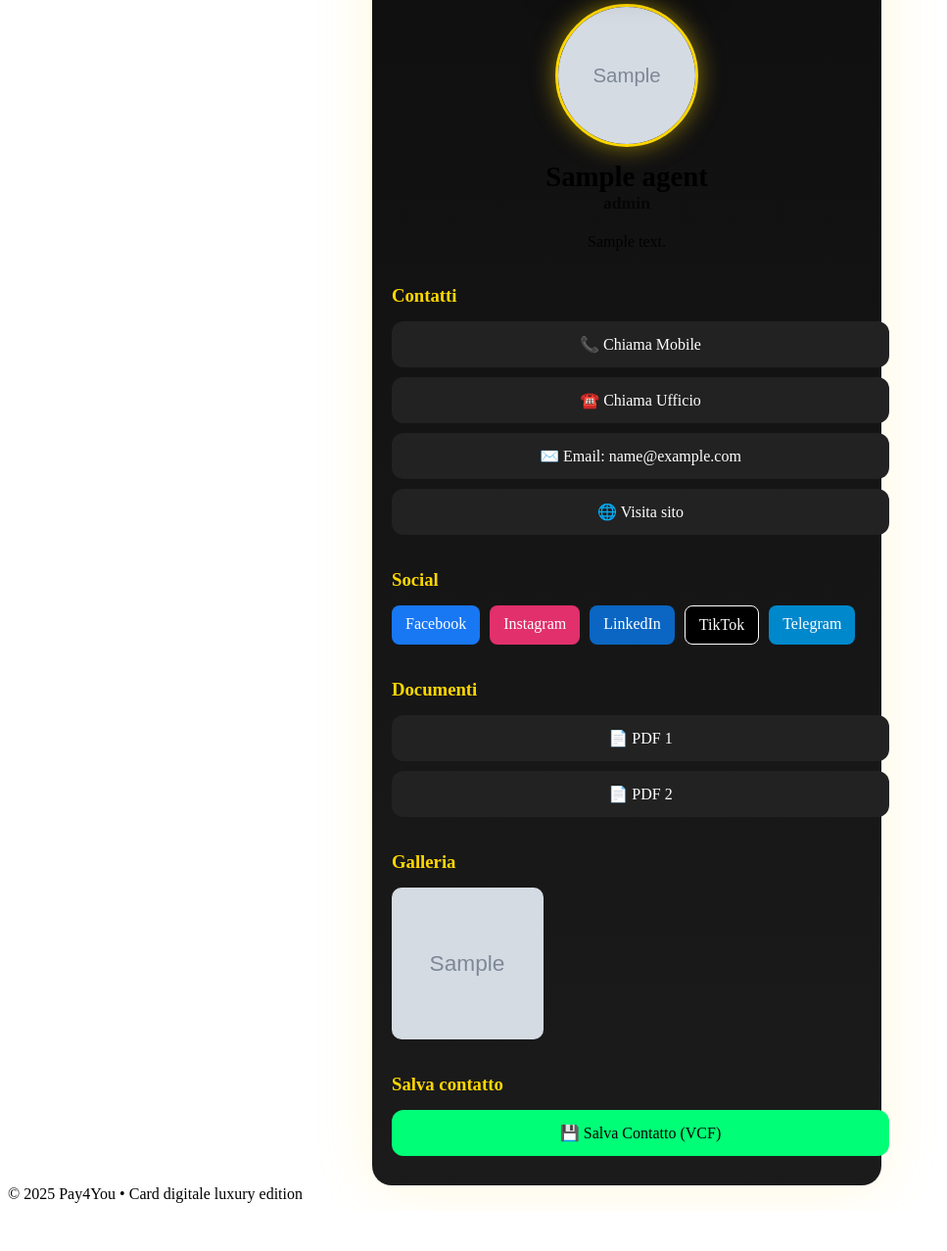
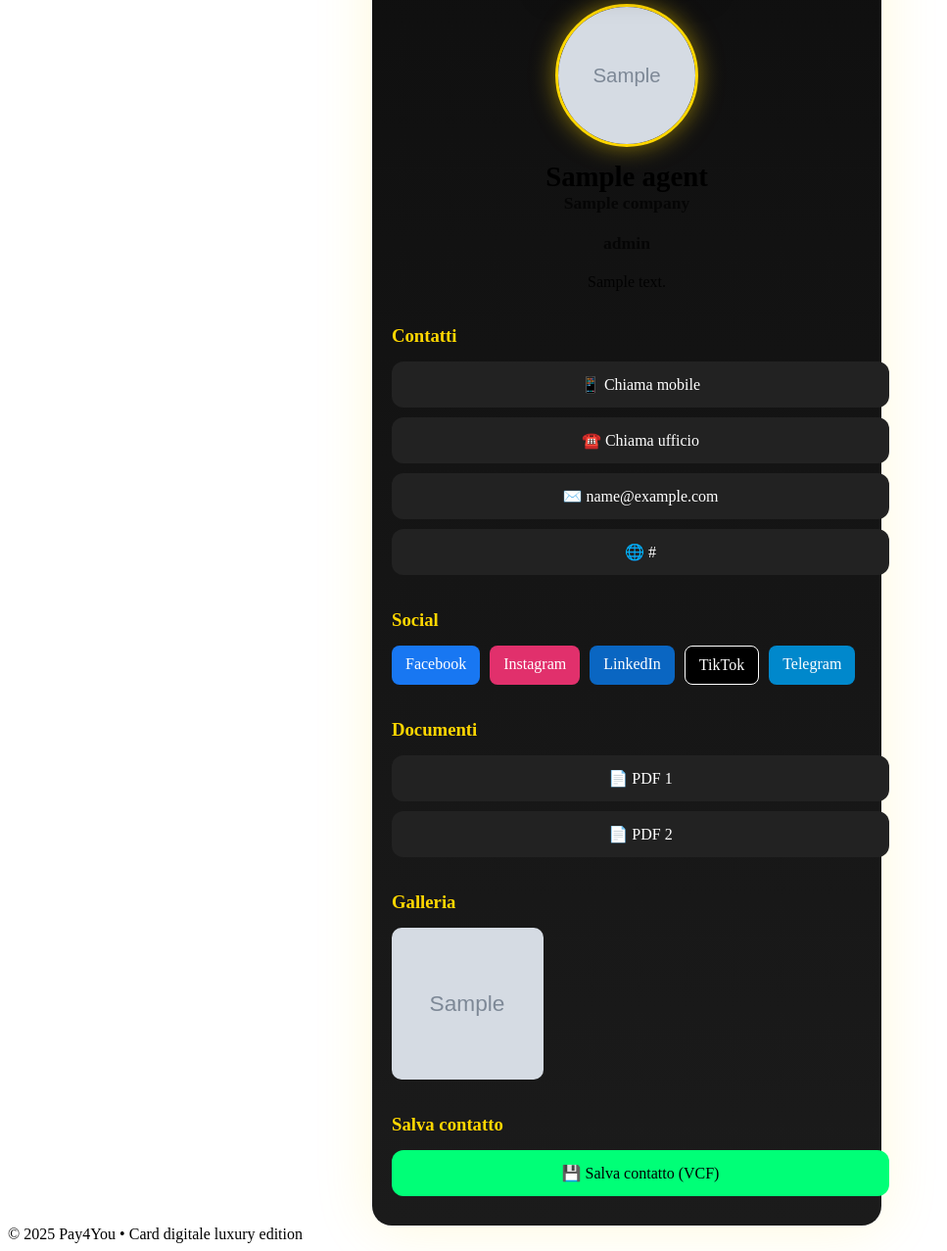
Before and after one commit to gidl59/pay4you-cards-luxury, a Flask app: template templates/card.html in a window 1280 px wide. Shown: the part 276-1553 px from the top of the page at 98% size, without its empty margins (0-967 px from the left). Before the commit the page ends 1504 px from the top, so only its background shows below. Run offline with Flask 3, Linux system fonts and the light colour scheme; the template is opened without the code that fills it: most values are stand-ins (such as "Sample title", 1, 10 or a date in 2020); grey boxes marked "Sample" are stand-in pictures.

Commit message:
Update card.html

```diff
--- a/templates/card.html
+++ b/templates/card.html
@@ -5,7 +5,7 @@
 
 <div class="card-container">
 
-    <!-- LOGO 3D ANIMATO -->
+  <!-- LOGO 3D -->
   <div class="logo-3d-wrap">
     <img src="{{ url_for('static', filename='img/pay4you-logo-lux.png') }}" class="logo-3d" alt="Pay4You">
   </div>
@@ -13,7 +13,7 @@
   <!-- FOTO PROFILO -->
   <div class="profile-pic-wrap">
     {% if agent.photo %}
-        <img src="{{ agent.photo }}" class="profile-pic" alt="Foto profilo">
+      <img src="{{ url_for('static', filename=agent.photo) }}" class="profile-pic" alt="Foto profilo">
     {% else %}
       <div class="profile-placeholder"></div>
     {% endif %}
@@ -21,9 +21,16 @@
 
   <!-- NOME & RUOLO -->
   <h1 class="agent-name">{{ agent.name }}</h1>
+
+  {% if agent.company %}
+    <h2 class="agent-role">{{ agent.company }}</h2>
+  {% endif %}
+
+  {% if agent.role %}
     <h2 class="agent-role">{{ agent.role }}</h2>
+  {% endif %}
 
-    <!-- DESCRIZIONE -->
+  <!-- BIO -->
   {% if agent.bio %}
   <p class="agent-bio">{{ agent.bio }}</p>
   {% endif %}
@@ -33,54 +40,49 @@
     <h3>Contatti</h3>
 
     {% if agent.phone_mobile %}
-        <a class="btn full" href="tel:{{ agent.phone_mobile }}">📞 Chiama Mobile</a>
+      <a class="btn full" href="tel:{{ agent.phone_mobile }}">📱 Chiama mobile</a>
     {% endif %}
 
     {% if agent.phone_office %}
-        <a class="btn full" href="tel:{{ agent.phone_office }}">☎️ Chiama Ufficio</a>
+      <a class="btn full" href="tel:{{ agent.phone_office }}">☎️ Chiama ufficio</a>
     {% endif %}
 
     {% if agent.emails %}
       {% for email in agent.emails.split(',') %}
-        <a class="btn full" href="mailto:{{ email|trim }}">✉️ Email: {{ email|trim }}</a>
+      <a class="btn full" href="mailto:{{ email|trim }}">✉️ {{ email|trim }}</a>
       {% endfor %}
     {% endif %}
 
     {% if agent.websites %}
       {% for site in agent.websites.split(',') %}
-        <a class="btn full" target="_blank" href="{{ site|trim }}">🌐 Visita sito</a>
+      <a class="btn full" target="_blank" href="{{ site|trim }}">🌐 {{ site|trim }}</a>
       {% endfor %}
     {% endif %}
   </div>
 
   <!-- SOCIAL -->
+  {% if agent.facebook or agent.instagram or agent.linkedin or agent.tiktok or agent.telegram %}
   <div class="section">
     <h3>Social</h3>
-
     <div class="social-row">
-
       {% if agent.facebook %}
         <a href="{{ agent.facebook }}" target="_blank" class="social-btn fb">Facebook</a>
       {% endif %}
-
       {% if agent.instagram %}
         <a href="{{ agent.instagram }}" target="_blank" class="social-btn ig">Instagram</a>
       {% endif %}
-
       {% if agent.linkedin %}
         <a href="{{ agent.linkedin }}" target="_blank" class="social-btn in">LinkedIn</a>
       {% endif %}
-
       {% if agent.tiktok %}
         <a href="{{ agent.tiktok }}" target="_blank" class="social-btn tt">TikTok</a>
       {% endif %}
-
       {% if agent.telegram %}
         <a href="{{ agent.telegram }}" target="_blank" class="social-btn tg">Telegram</a>
       {% endif %}
-
     </div>
   </div>
+  {% endif %}
 
   <!-- DOCUMENTI -->
   {% if agent.pdf1 or agent.pdf2 %}
@@ -88,32 +90,31 @@
     <h3>Documenti</h3>
 
     {% if agent.pdf1 %}
-        <a class="btn full" target="_blank" href="{{ agent.pdf1 }}">📄 PDF 1</a>
+      <a class="btn full" target="_blank" href="{{ url_for('static', filename=agent.pdf1) }}">📄 PDF 1</a>
     {% endif %}
     {% if agent.pdf2 %}
-        <a class="btn full" target="_blank" href="{{ agent.pdf2 }}">📄 PDF 2</a>
+      <a class="btn full" target="_blank" href="{{ url_for('static', filename=agent.pdf2) }}">📄 PDF 2</a>
     {% endif %}
 
   </div>
   {% endif %}
 
-    <!-- GALLERIA FOTO -->
+  <!-- GALLERIA -->
   {% if agent.gallery %}
   <div class="section">
     <h3>Galleria</h3>
-
     <div class="gallery-grid">
       {% for photo in agent.gallery %}
-            <img src="{{ photo }}" class="gallery-img">
+        <img src="{{ url_for('static', filename=photo) }}" class="gallery-img">
       {% endfor %}
     </div>
   </div>
   {% endif %}
 
-    <!-- SALVA CONTATTO (iPhone + Android) -->
+  <!-- SALVA CONTATTO -->
   <div class="section">
     <h3>Salva contatto</h3>
-        <a class="btn full green" href="{{ url_for('vcard', slug=agent.slug) }}">💾 Salva Contatto (VCF)</a>
+    <a class="btn full green" href="{{ url_for('vcard', slug=agent.slug) }}">💾 Salva contatto (VCF)</a>
   </div>
 
 </div>
```
Lines whose indentation alone changed are shown as unchanged.
